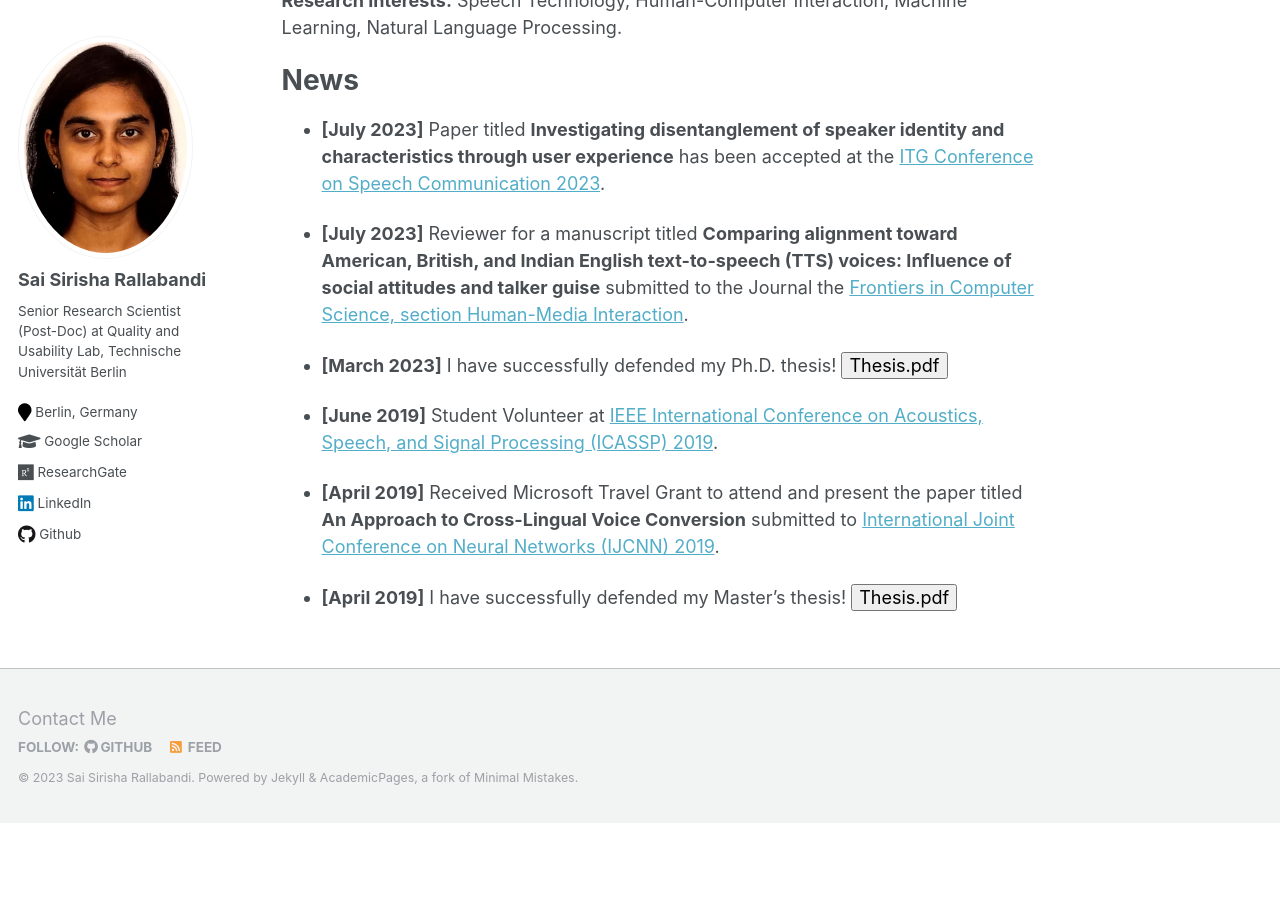
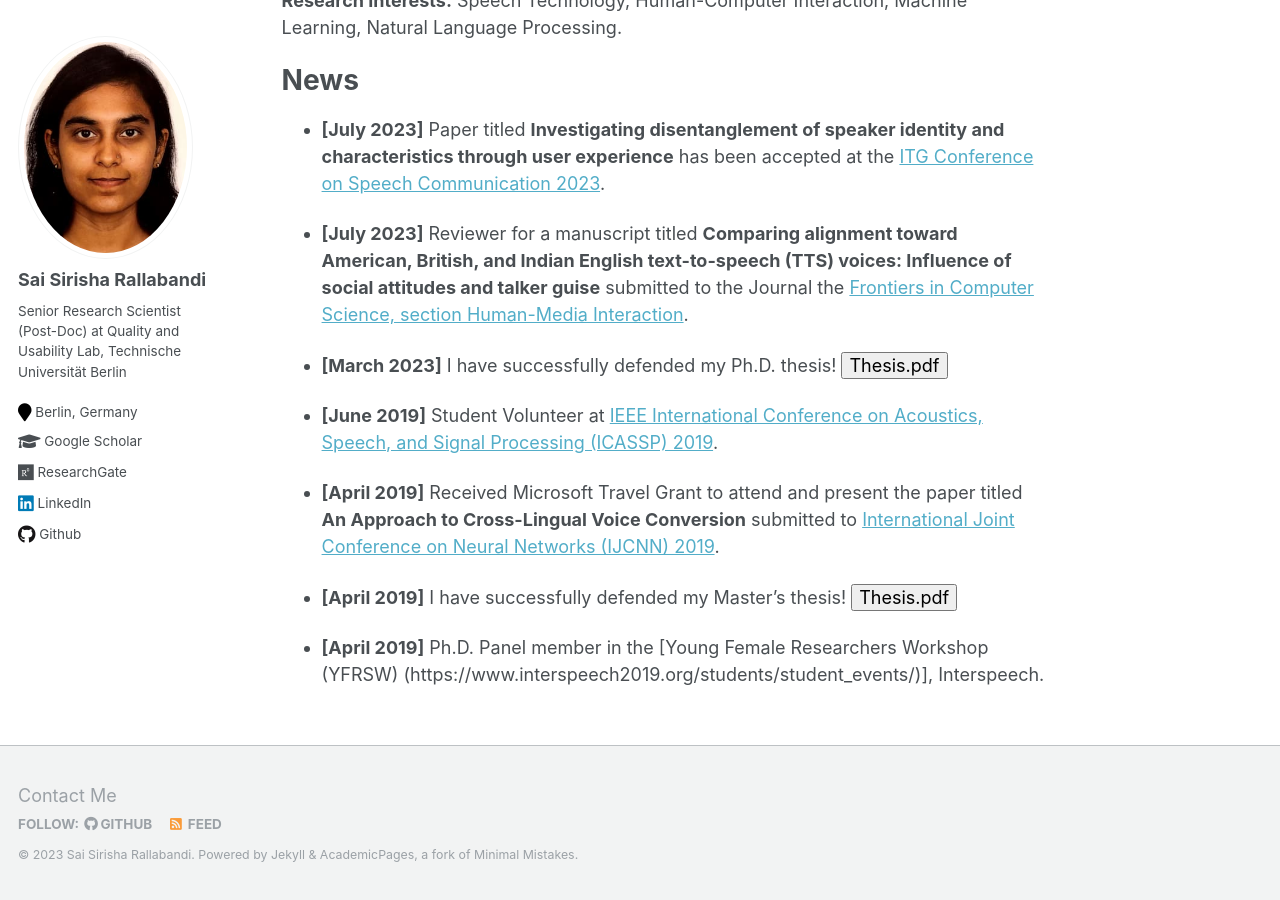
Before and after one commit to SaiSirishaR/saisirishar.github.io, a Jekyll site: the page built from _pages/about.md, in a window 1280 px wide and 900 px high, scrolled down 548 px. Built offline with Jekyll 4.4.1, drawn with Linux system fonts in a browser that asks for light colours; before the commit the page ends 1371 px from its top, so only the background shows below that.

Commit message:
Update about.md

```diff
--- a/_pages/about.md
+++ b/_pages/about.md
@@ -32,3 +32,5 @@ user experience** has been accepted at the [ITG Conference on Speech Communicati
 - **[April 2019]** Received Microsoft Travel Grant to attend and present the paper titled **An Approach to Cross-Lingual Voice Conversion** submitted to  [International Joint Conference on Neural Networks (IJCNN) 2019](http://www.wikicfp.com/cfp/servlet/event.showcfp?eventid=78918&copyownerid=105620).
 
 - **[April 2019]** I have successfully defended my Master's thesis! <button onclick="window.location.href='https://web2py.iiit.ac.in/research_centres/publications/view_publication/mastersthesis/690';">Thesis.pdf</button>
+
+- **[April 2019]** Ph.D. Panel member in the [Young Female Researchers Workshop (YFRSW) (https://www.interspeech2019.org/students/student_events/)], Interspeech.
```
